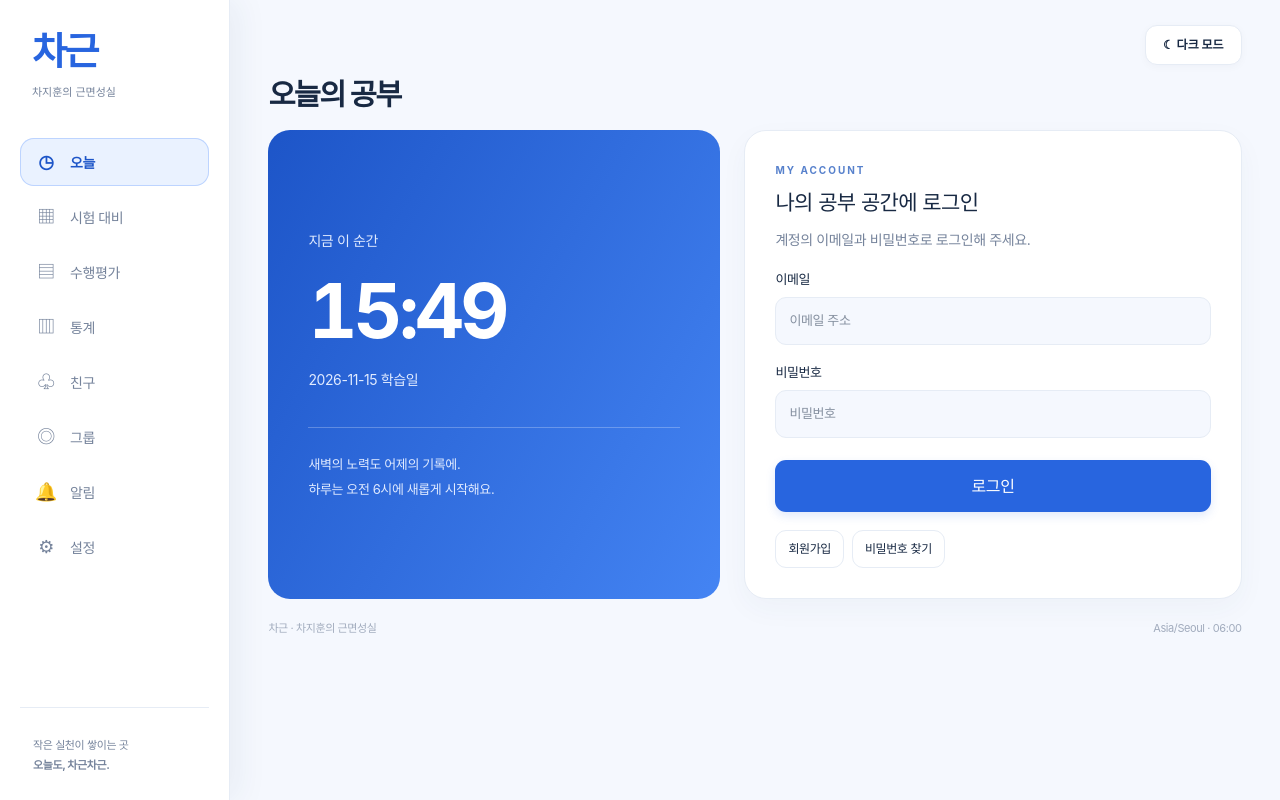
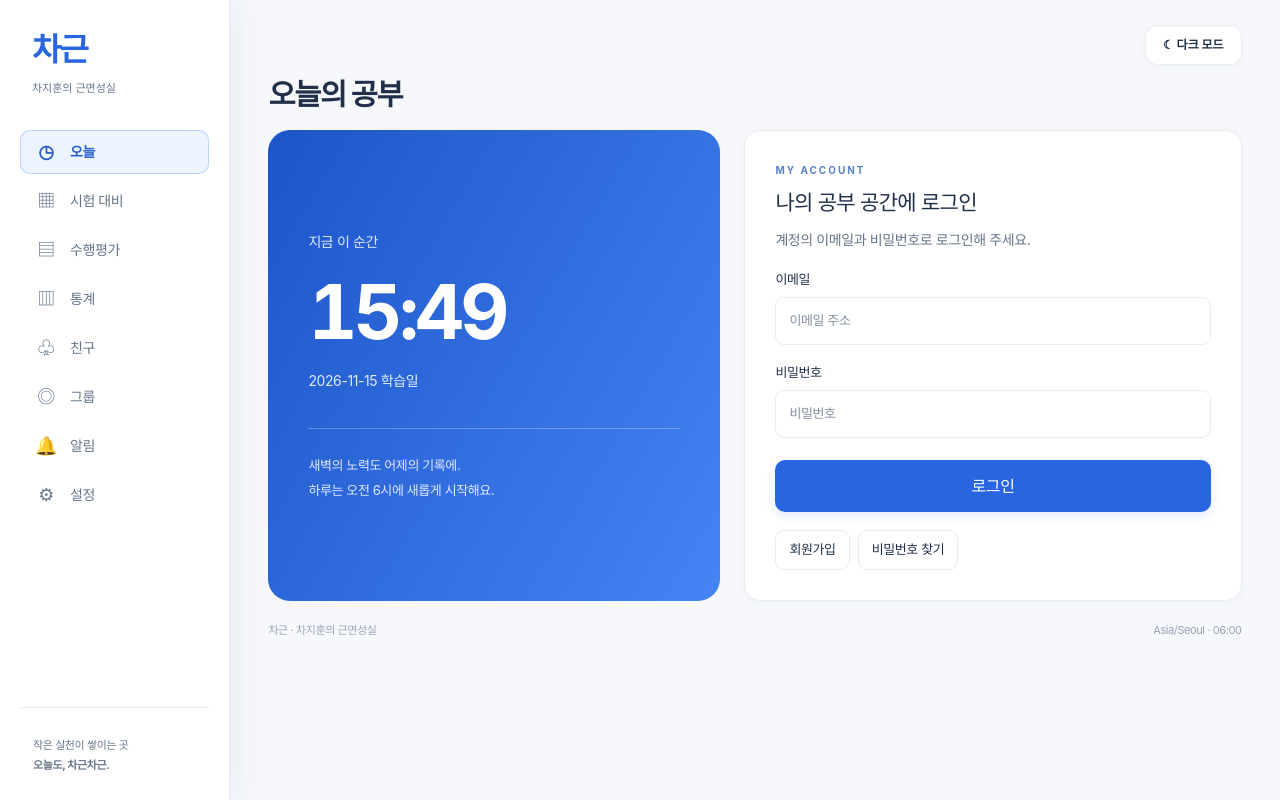
Before and after one commit to jihuncha98/chageun, a Next.js app: page /chageun/ in a window 1280 px wide. Built offline with nearby package versions, Linux system fonts and the light colour scheme; no server answers.

Commit message:
Add files via upload

```diff
--- /dev/null
+++ b/app/clean-ui.css
@@ -0,0 +1,172 @@
+/* Shared visual rhythm for the existing study workspace. */
+.app {
+  --ui-card-radius: 16px;
+  --ui-gap: 16px;
+  --ui-soft-shadow: 0 2px 8px rgb(27 54 98 / 3%);
+}
+.app:not(.dark) {
+  --bg: #f6f8fc;
+  --panel: #fff;
+  --text: #20304a;
+  --muted: #66758a;
+  --line: #e7ecf3;
+}
+.app main {
+  max-width: 1680px;
+}
+.app aside {
+  padding-top: 30px;
+}
+.app .brand {
+  margin-bottom: 32px;
+  font-size: 32px;
+  letter-spacing: -2px;
+}
+.app .brand span {
+  letter-spacing: 0;
+  line-height: 1.6;
+}
+.app nav {
+  gap: 5px;
+}
+.app nav button {
+  min-height: 44px;
+  padding: 11px 14px;
+  border-radius: 10px;
+  font-size: 14px;
+}
+.app:not(.dark) nav button[aria-current="page"] {
+  color: #245dc9;
+  background: #edf3ff;
+}
+.app .heading h1 {
+  letter-spacing: -.045em;
+}
+.app .card,
+.app .exam-today-banner {
+  border-radius: 16px;
+  border: 1px solid var(--line);
+  box-shadow: var(--ui-soft-shadow);
+}
+.app .card {
+  min-width: 0;
+}
+.app .card h2 {
+  letter-spacing: -.035em;
+}
+.app button {
+  touch-action: manipulation;
+}
+.app button.small {
+  min-height: 40px;
+  padding: 9px 13px;
+  border-radius: 9px;
+  font-size: 13px;
+}
+.app button.primary {
+  border-radius: 10px;
+}
+.app input:not([type="checkbox"]):not([type="radio"]),
+.app select,
+.app textarea {
+  max-width: 100%;
+  min-height: 42px;
+  border-radius: 9px;
+  border: 1px solid var(--line);
+  color: var(--text);
+  background: var(--panel);
+}
+.app input::placeholder,
+.app textarea::placeholder {
+  color: var(--muted);
+  opacity: .8;
+}
+.app textarea,
+.app select {
+  font: inherit;
+}
+.app label {
+  line-height: 1.5;
+}
+.app .record-row,
+.app .admin-item,
+.app .broadcast-history-row {
+  gap: 12px;
+  overflow-wrap: anywhere;
+}
+.app .admin-tabs {
+  display: flex;
+  flex-wrap: wrap;
+  gap: 6px;
+  padding: 5px;
+  margin: 16px 0;
+  border-radius: 12px;
+  background: var(--bg);
+}
+.app .admin-tabs button.small {
+  flex: 1 1 auto;
+  border-color: transparent;
+  background: transparent;
+}
+.app .admin-tabs button[aria-pressed="true"] {
+  background: var(--panel);
+  color: #3473dc;
+  box-shadow: 0 1px 4px rgb(27 54 98 / 8%);
+}
+.app .admin-list {
+  display: grid;
+  gap: 12px;
+}
+.app .admin-item {
+  padding: 16px;
+  border: 1px solid var(--line);
+  border-radius: 12px;
+  background: var(--panel);
+}
+.app .admin-item-details p {
+  margin: 6px 0;
+  color: var(--muted);
+  font-size: 13px;
+}
+.app .admin-actions {
+  display: flex;
+  flex-wrap: wrap;
+  gap: 7px;
+}
+.app .admin-name-editor {
+  flex-basis: 100%;
+  padding-top: 12px;
+}
+.app .broadcast-dialog {
+  border-radius: 18px;
+}
+.app .broadcast-body {
+  overflow-wrap: anywhere;
+}
+@media (min-width: 1200px) {
+  .app .admin-item:has(> .admin-item-details) {
+    display: flex;
+    align-items: center;
+    flex-wrap: wrap;
+    justify-content: space-between;
+  }
+  .app .admin-item-details {
+    flex: 1 1 240px;
+  }
+}
+@media (max-width: 850px) {
+  .app button.small {
+    min-height: 44px;
+  }
+  .app .admin-tabs button.small {
+    flex: 1 1 120px;
+  }
+}
+@media (max-width: 640px) {
+  .app .admin-item {
+    padding: 13px;
+  }
+  .app .admin-actions {
+    margin-top: 10px;
+  }
+}
--- a/app/layout.tsx
+++ b/app/layout.tsx
@@ -2,5 +2,6 @@ import type {Metadata} from 'next';
 import './globals.css';
 import './ui-refresh.css';
 import './broadcast.css';
+import './clean-ui.css';
 export const metadata:Metadata={title:'차근 | 차지훈의 근면성실',description:'차근차근 쌓아가는 나의 공부 기록'};
 export default function Layout({children}:{children:React.ReactNode}){return <html lang="ko"><body>{children}</body></html>}
```
